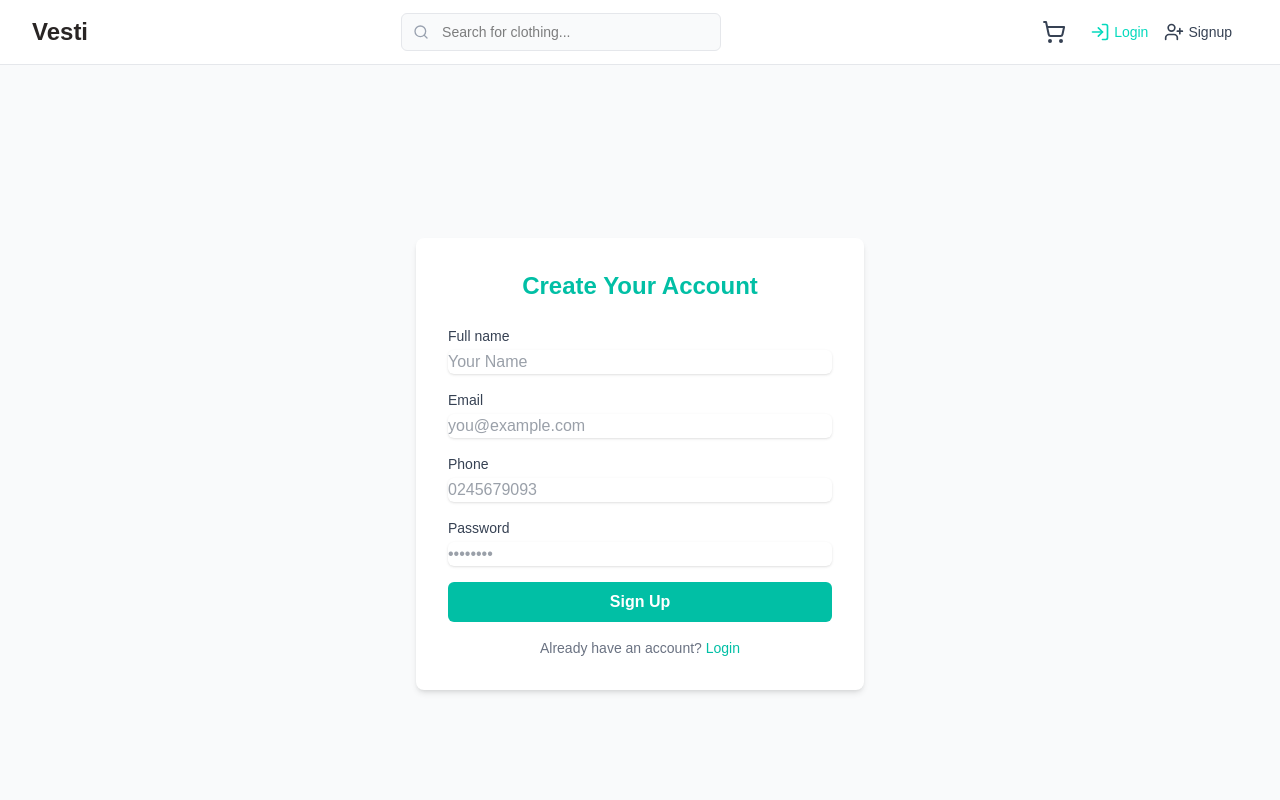
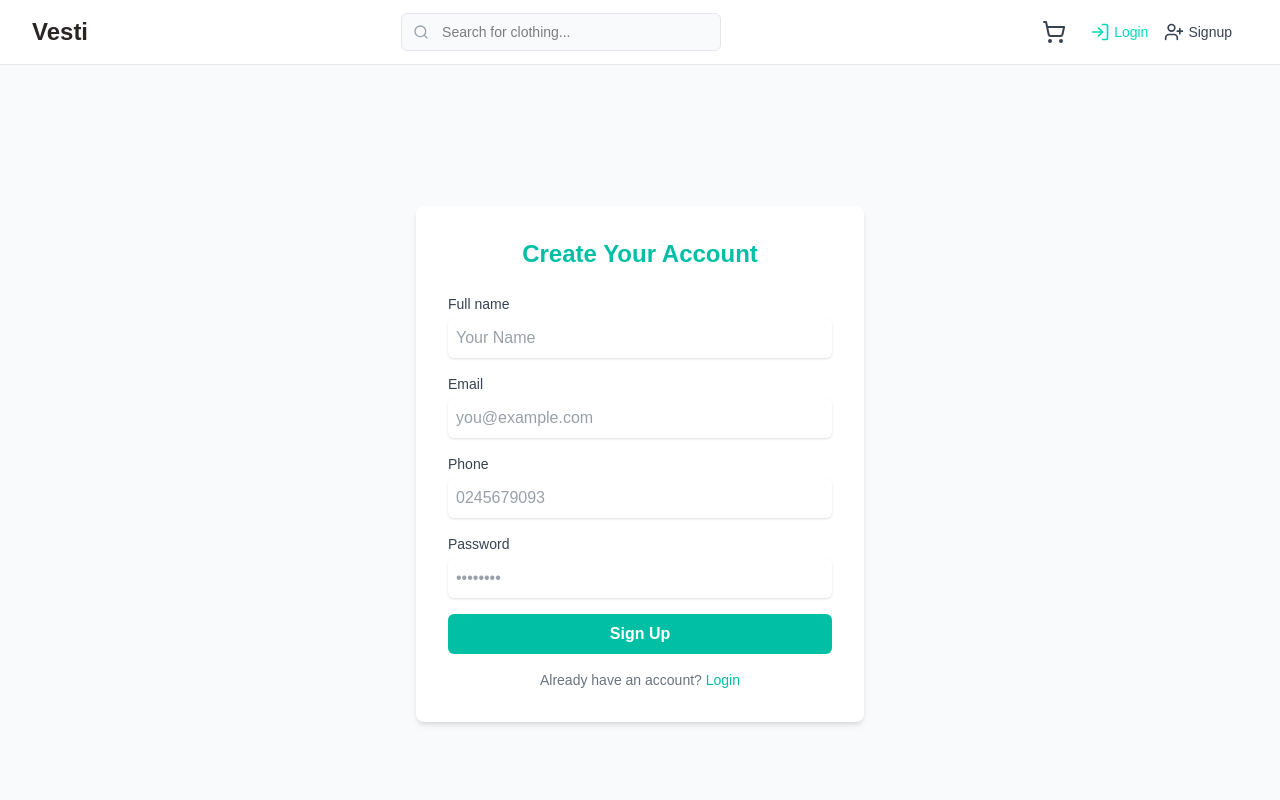
Before and after one commit to manuel4life/vesti-app, a Next.js app: page /signup in a window 1280 px wide. Shown: the top 800 px of the page. Built offline with nearby package versions, Linux system fonts and the light colour scheme.

Commit message:
login and signup padding corrections

```diff
--- a/pages/login.tsx
+++ b/pages/login.tsx
@@ -8,14 +8,14 @@ export default function LoginPage() {
           Login to Vesti
         </h1>
 
-        <form className="space-y-4 text-gray-700">
+        <form className="space-y-4 text-gray-700 ">
           <div>
             <label className="block text-sm font-medium text-gray-700">
               Email
             </label>
             <input
               type="email"
-              className="mt-1 block w-full border-gray-300 rounded-md shadow-sm focus:ring-[#01bfa5] focus:border-[#01bfa5]"
+              className="mt-1 block w-full border-gray-300 p-2 rounded-md shadow-sm focus:ring-[#01bfa5] focus:border-[#01bfa5]"
               placeholder="you@example.com"
             />
           </div>
@@ -26,7 +26,7 @@ export default function LoginPage() {
             </label>
             <input
               type="password"
-              className="mt-1 block w-full border-gray-300 rounded-md shadow-sm focus:ring-[#01bfa5] focus:border-[#01bfa5]"
+              className="mt-1 block w-full border-gray-300 p-2 rounded-md shadow-sm focus:ring-[#01bfa5] focus:border-[#01bfa5]"
               placeholder="••••••••"
             />
           </div>
--- a/pages/signup.tsx
+++ b/pages/signup.tsx
@@ -15,7 +15,7 @@ export default function SignupPage() {
             </label>
             <input
               type="text"
-              className="mt-1 block w-full border-gray-300 rounded-md shadow-sm focus:ring-[#01bfa5] focus:border-[#01bfa5]"
+              className="mt-1 block w-full p-2  border-gray-300 rounded-md shadow-sm focus:ring-[#01bfa5] focus:border-[#01bfa5]"
               placeholder="Your Name"
             />
           </div>
@@ -26,7 +26,7 @@ export default function SignupPage() {
             </label>
             <input
               type="email"
-              className="mt-1 block w-full border-gray-300 rounded-md shadow-sm focus:ring-[#01bfa5] focus:border-[#01bfa5]"
+              className="mt-1 block w-full p-2  border-gray-300 rounded-md shadow-sm focus:ring-[#01bfa5] focus:border-[#01bfa5]"
               placeholder="you@example.com"
             />
           </div>
@@ -37,7 +37,7 @@ export default function SignupPage() {
             </label>
             <input
               type="tel"
-              className="mt-1 block w-full border-gray-300 rounded-md shadow-sm focus:ring-[#01bfa5] focus:border-[#01bfa5]"
+              className="mt-1 block w-full p-2  border-gray-300 rounded-md shadow-sm focus:ring-[#01bfa5] focus:border-[#01bfa5]"
               placeholder="0245679093"
             />
           </div>
@@ -47,7 +47,7 @@ export default function SignupPage() {
             </label>
             <input
               type="password"
-              className="mt-1 block w-full border-gray-300 rounded-md shadow-sm focus:ring-[#01bfa5] focus:border-[#01bfa5]"
+              className="mt-1 block w-full p-2  border-gray-300 rounded-md shadow-sm focus:ring-[#01bfa5] focus:border-[#01bfa5]"
               placeholder="••••••••"
             />
           </div>
```
